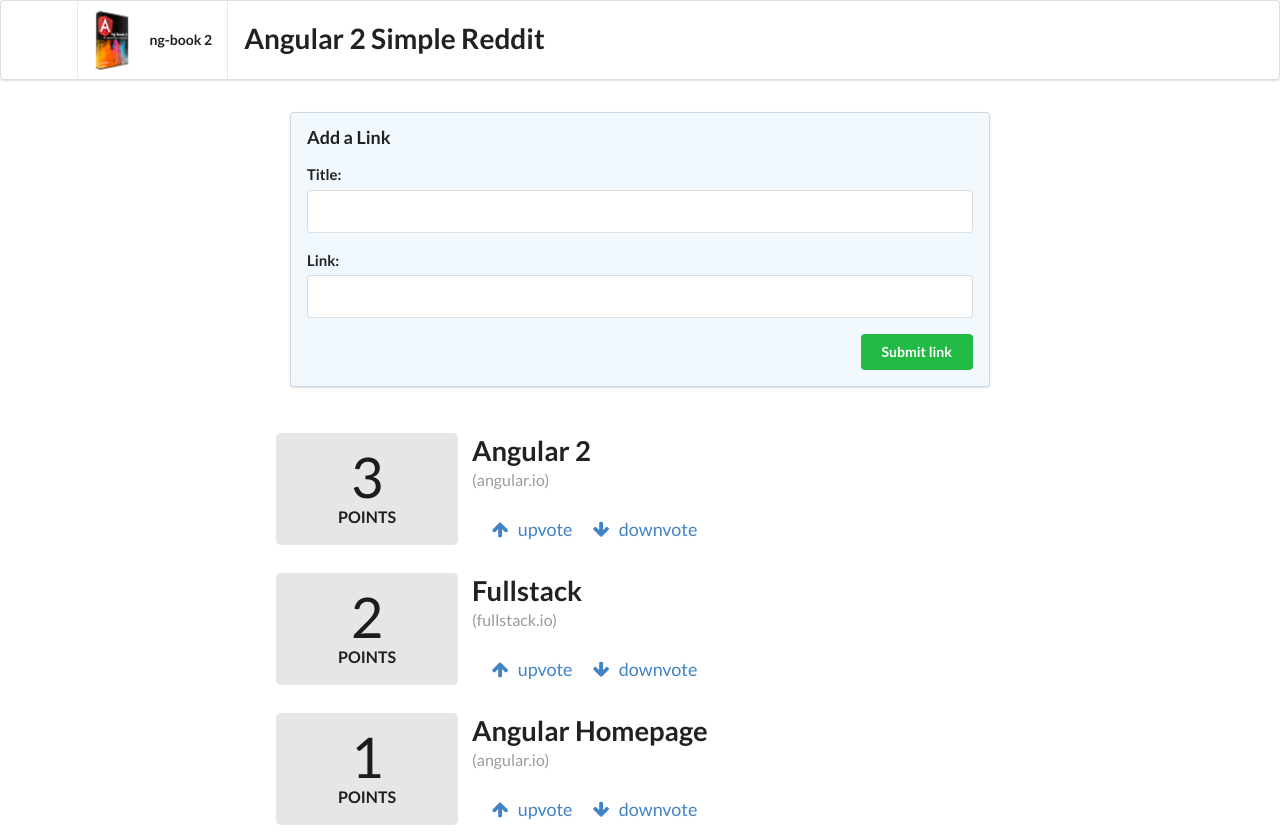
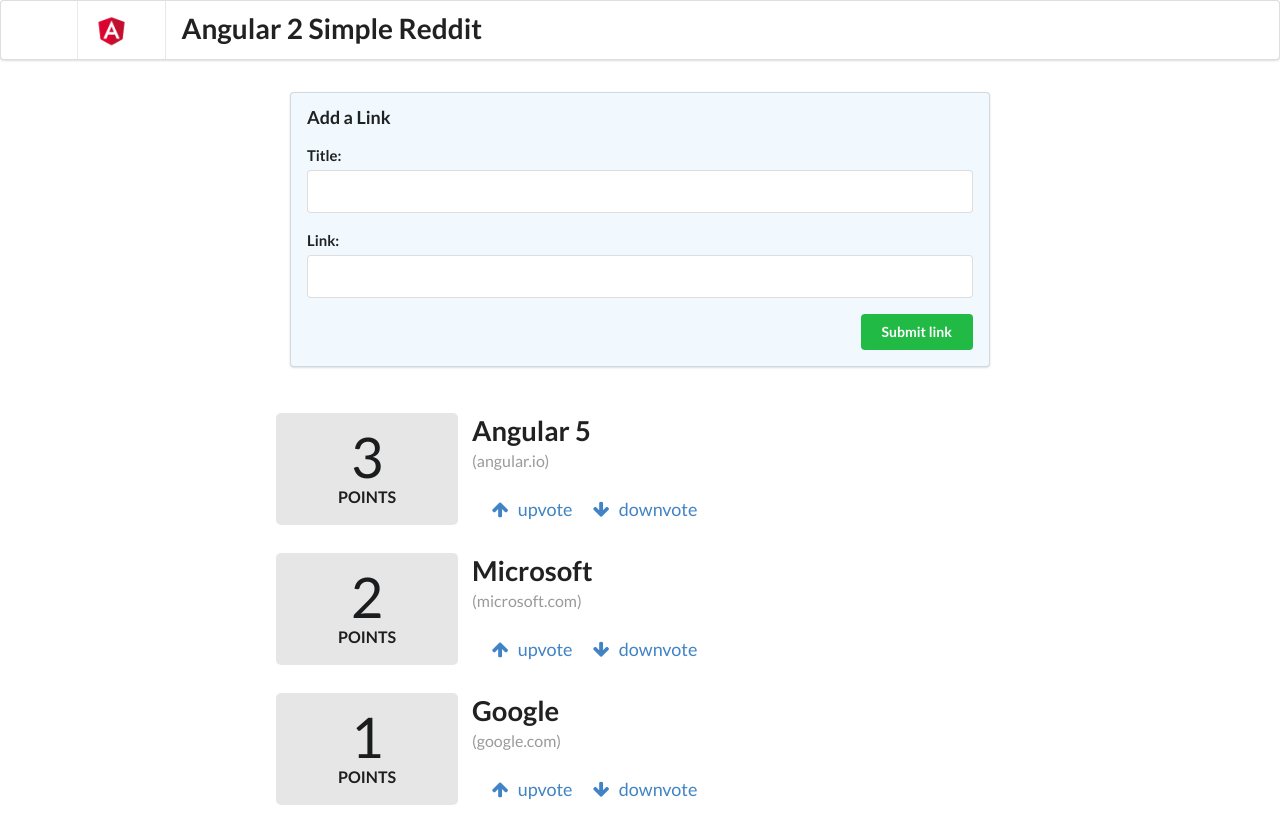
Before and after one commit to LeeDumond/angular-reddit, an Angular app: page / in a window 1280 px wide. Built offline with nearby package versions, Linux system fonts and the light colour scheme.

Commit message:
finishing touches

```diff
--- a/src/app/app.component.ts
+++ b/src/app/app.component.ts
@@ -11,9 +11,9 @@
 
   constructor() {
     this.articles = [
-      new Article('Angular 2', 'http://angular.io', 3),
-      new Article('Fullstack', 'http://fullstack.io', 2),
-      new Article('Angular Homepage', 'http://angular.io', 1)
+      new Article('Angular 5', 'http://angular.io', 3),
+      new Article('Microsoft', 'http://microsoft.com', 2),
+      new Article('Google', 'http://google.com', 1)
     ];
   }
 
--- a/src/index.html
+++ b/src/index.html
@@ -14,8 +14,7 @@
   <div class="ui menu">
     <div class="ui container">
       <a href="#" class="header item">
-        <img class="logo" src="/assets/images/ng-book-2-minibook.png">
-        ng-book 2
+        <img class="logo" src="/assets/images/angular.png">
       </a>
       <div class="header item borderless">
         <h1 class="ui header">
```
Also changed, not shown: src/assets/images/angular.png (added).
